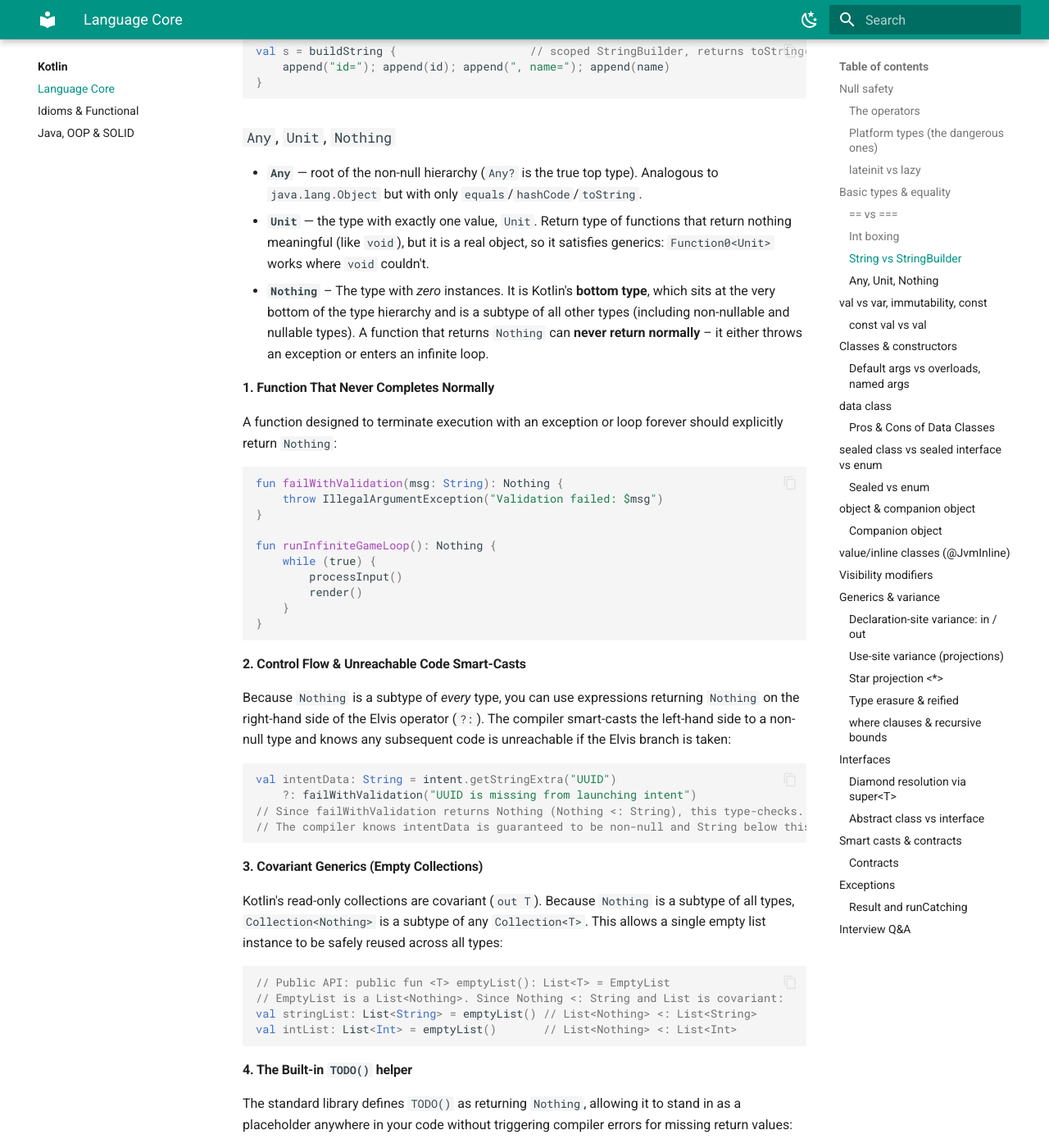
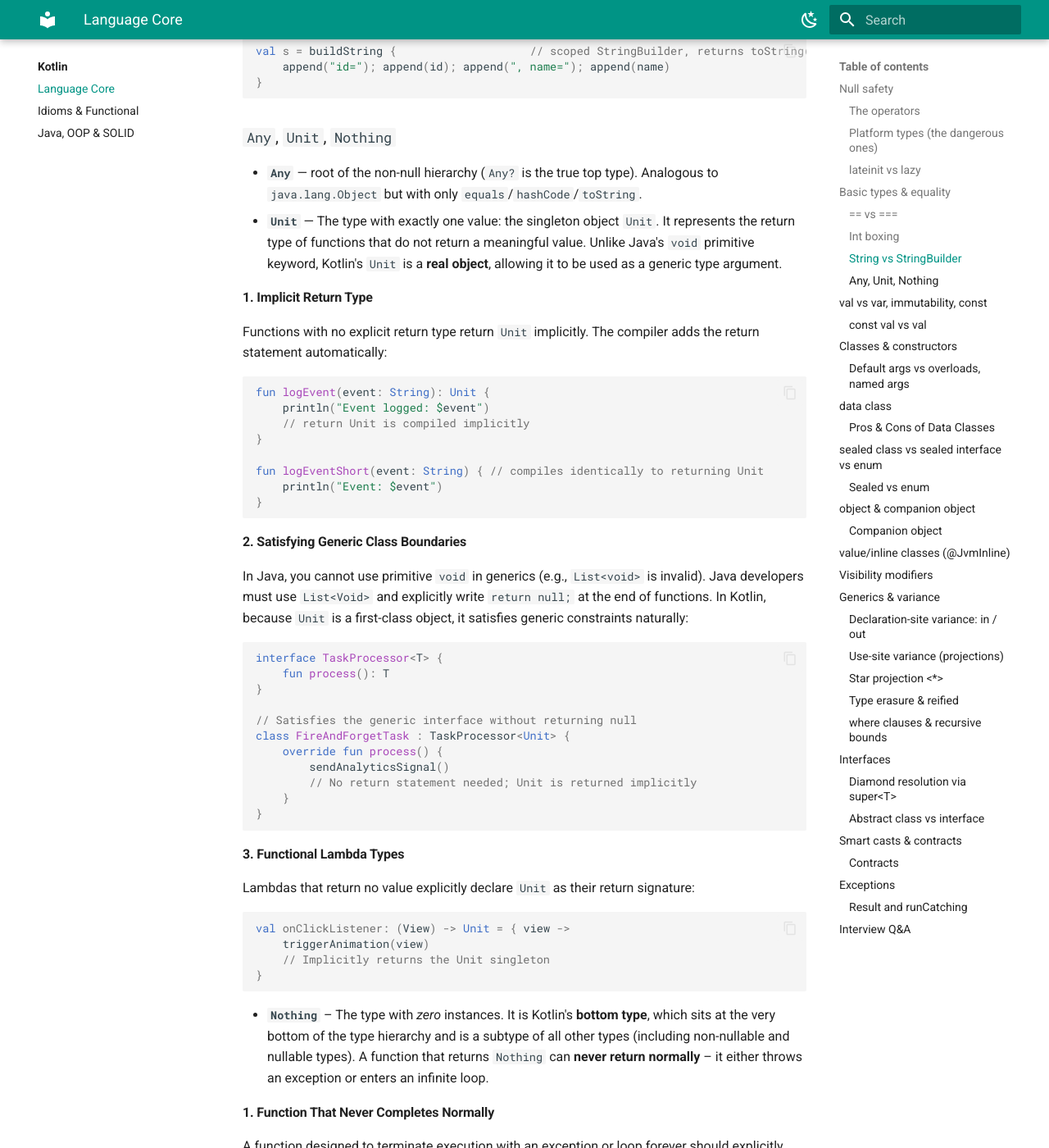
Before and after one commit to Ashokmani1/android-senior-prep, an MkDocs documentation site: the page built from docs/kotlin/fundamentals.md, in a window 1280 px wide and 1400 px high, scrolled down 3732 px. Shown: the whole window at 82% size. Built offline with MkDocs 1.6.1 and Material for MkDocs 9.7.7, drawn with Linux system fonts in a browser that asks for light colours.

Commit message:
Add detailed examples of Unit type usage in language core

````diff
--- a/docs/kotlin/fundamentals.md
+++ b/docs/kotlin/fundamentals.md
@@ -129,7 +129,47 @@ val s = buildString {                    // scoped StringBuilder, returns toStri
 ### `Any`, `Unit`, `Nothing`
 
 - **`Any`** — root of the non-null hierarchy (`Any?` is the true top type). Analogous to `java.lang.Object` but with only `equals`/`hashCode`/`toString`.
-- **`Unit`** — the type with exactly one value, `Unit`. Return type of functions that return nothing meaningful (like `void`), but it is a real object, so it satisfies generics: `Function0<Unit>` works where `void` couldn't.
+- **`Unit`** — The type with exactly one value: the singleton object `Unit`. It represents the return type of functions that do not return a meaningful value. Unlike Java's `void` primitive keyword, Kotlin's `Unit` is a **real object**, allowing it to be used as a generic type argument.
+
+#### 1. Implicit Return Type
+Functions with no explicit return type return `Unit` implicitly. The compiler adds the return statement automatically:
+```kotlin
+fun logEvent(event: String): Unit {
+    println("Event logged: $event")
+    // return Unit is compiled implicitly
+}
+
+fun logEventShort(event: String) { // compiles identically to returning Unit
+    println("Event: $event")
+}
+```
+
+#### 2. Satisfying Generic Class Boundaries
+In Java, you cannot use primitive `void` in generics (e.g., `List<void>` is invalid). Java developers must use `List<Void>` and explicitly write `return null;` at the end of functions.
+In Kotlin, because `Unit` is a first-class object, it satisfies generic constraints naturally:
+```kotlin
+interface TaskProcessor<T> {
+    fun process(): T
+}
+
+// Satisfies the generic interface without returning null
+class FireAndForgetTask : TaskProcessor<Unit> {
+    override fun process() {
+        sendAnalyticsSignal()
+        // No return statement needed; Unit is returned implicitly
+    }
+}
+```
+
+#### 3. Functional Lambda Types
+Lambdas that return no value explicitly declare `Unit` as their return signature:
+```kotlin
+val onClickListener: (View) -> Unit = { view ->
+    triggerAnimation(view)
+    // Implicitly returns the Unit singleton
+}
+```
+
 - **`Nothing`** – The type with *zero* instances. It is Kotlin's **bottom type**, which sits at the very bottom of the type hierarchy and is a subtype of all other types (including non-nullable and nullable types). A function that returns `Nothing` can **never return normally** – it either throws an exception or enters an infinite loop.
 
 #### 1. Function That Never Completes Normally
````
